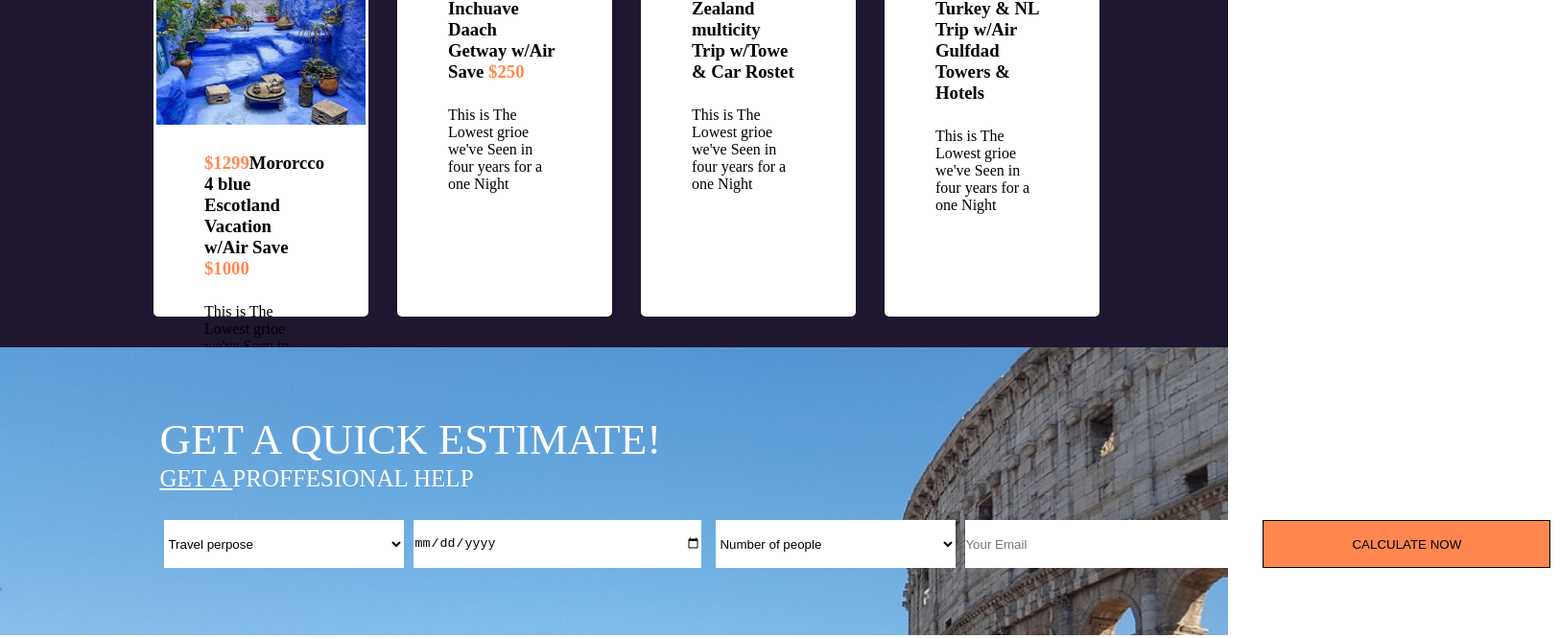
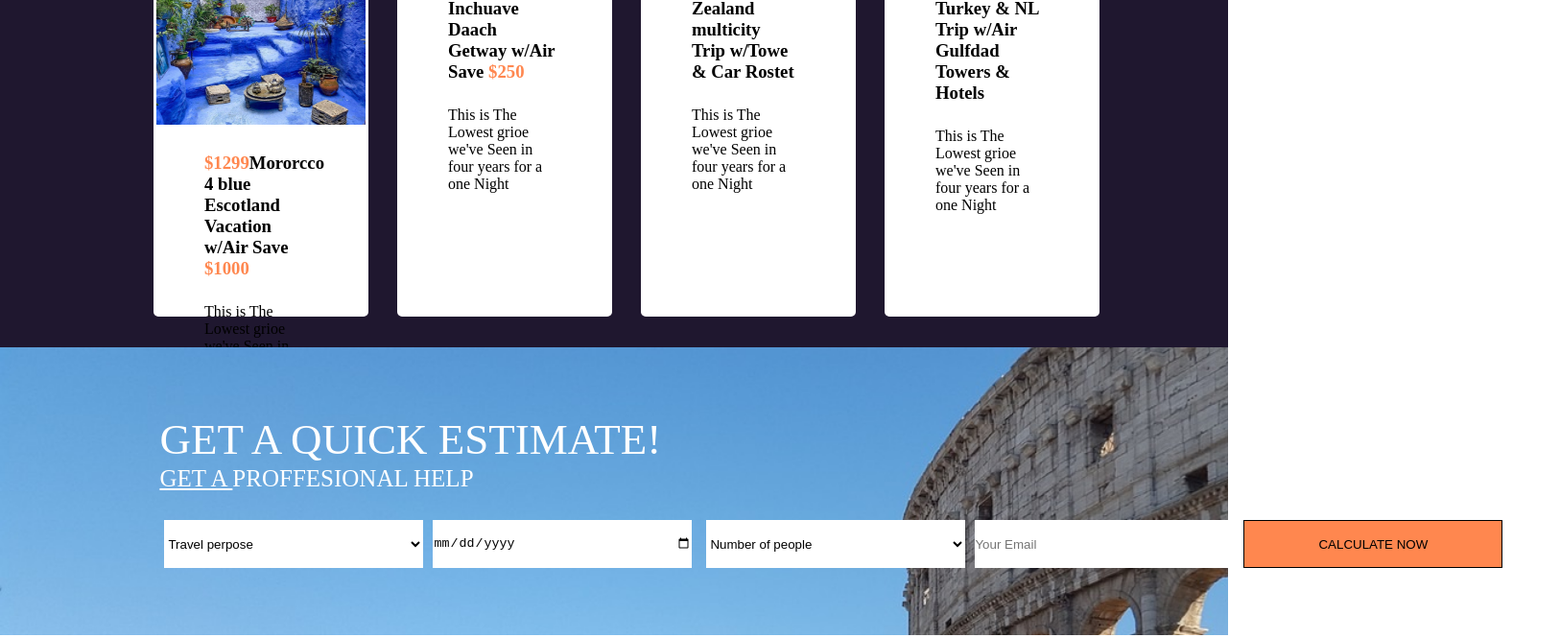
Before and after one commit to Mohammadsaddam1993/momondo, a plain HTML site: page index.html in a window 1280 px wide. Shown: the part 2380-3045 px from the top of the page at 96% size, 1626 px wide, since content can reach past the window. Drawn offline with Linux system fonts and the light colour scheme.

Commit message:
updated with in input

```diff
--- a/assets/css/style.css
+++ b/assets/css/style.css
@@ -285,13 +285,13 @@ margin-left: 12.5%;
     margin-top: 20px;
 }
 .calculate ul li input{
-    width: 300px;
+    width: 270px;
     height: 50px;
     background: #ffffff;
     border: none;
 }
 .calculate ul li select{
-    width: 250px;
+    width: 270px;
     height: 50px;
     background: #fff;
     margin-left: 5px;
```
